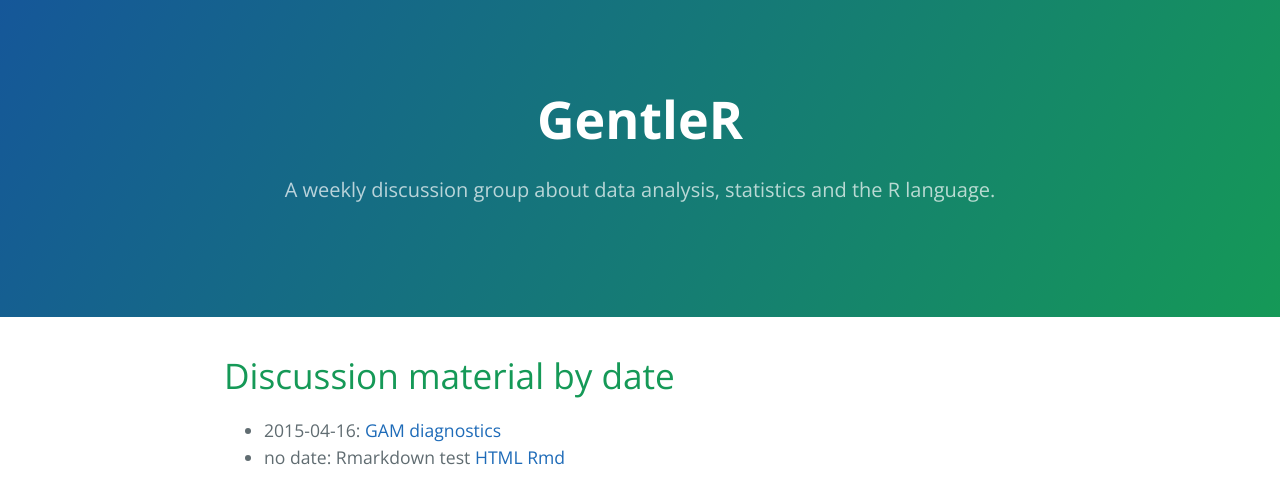
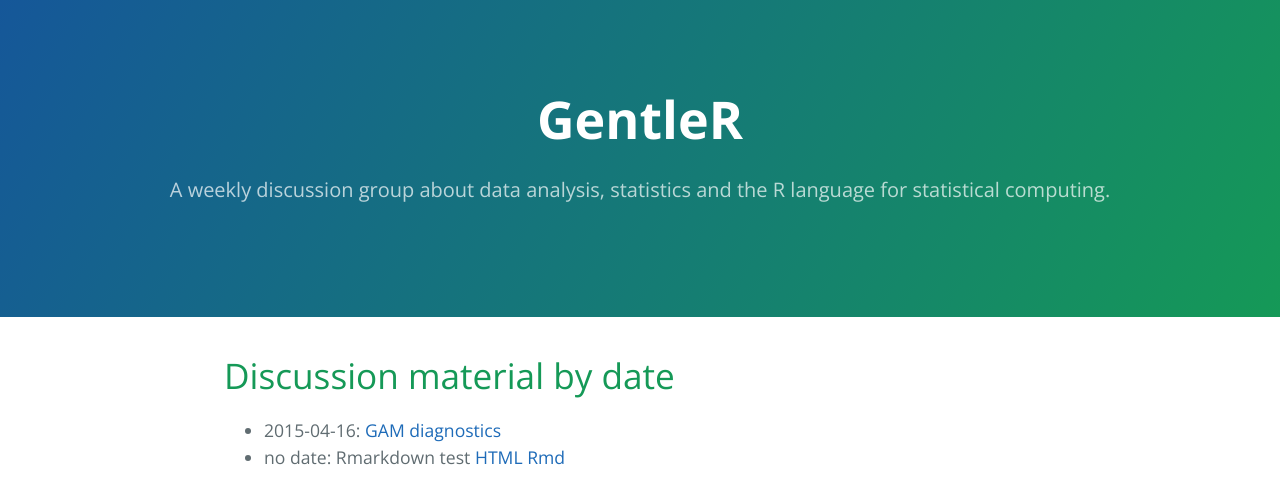
Before and after one commit to AustralianAntarcticDataCentre/GentleR, a Jekyll site: the page built from index.md, in a window 1280 px wide. Shown: the top 504 px of the page. Built offline with Jekyll 4.4.1, drawn with Linux system fonts in a browser that asks for light colours; Markdown is read by kramdown in place of the engine named in the settings.

Commit message:
Amend 'about' text

```diff
--- a/_layouts/default.html
+++ b/_layouts/default.html
@@ -12,7 +12,7 @@
   <body>
     <section class="page-header">
       <h1 class="project-name">GentleR</h1>
-      <h2 class="project-tagline">A weekly discussion group about data analysis, statistics and the R language.</h2>
+      <h2 class="project-tagline">A weekly discussion group about data analysis, statistics and the R language for statistical computing.</h2>
     </section>
 
     <section class="main-content">
```
